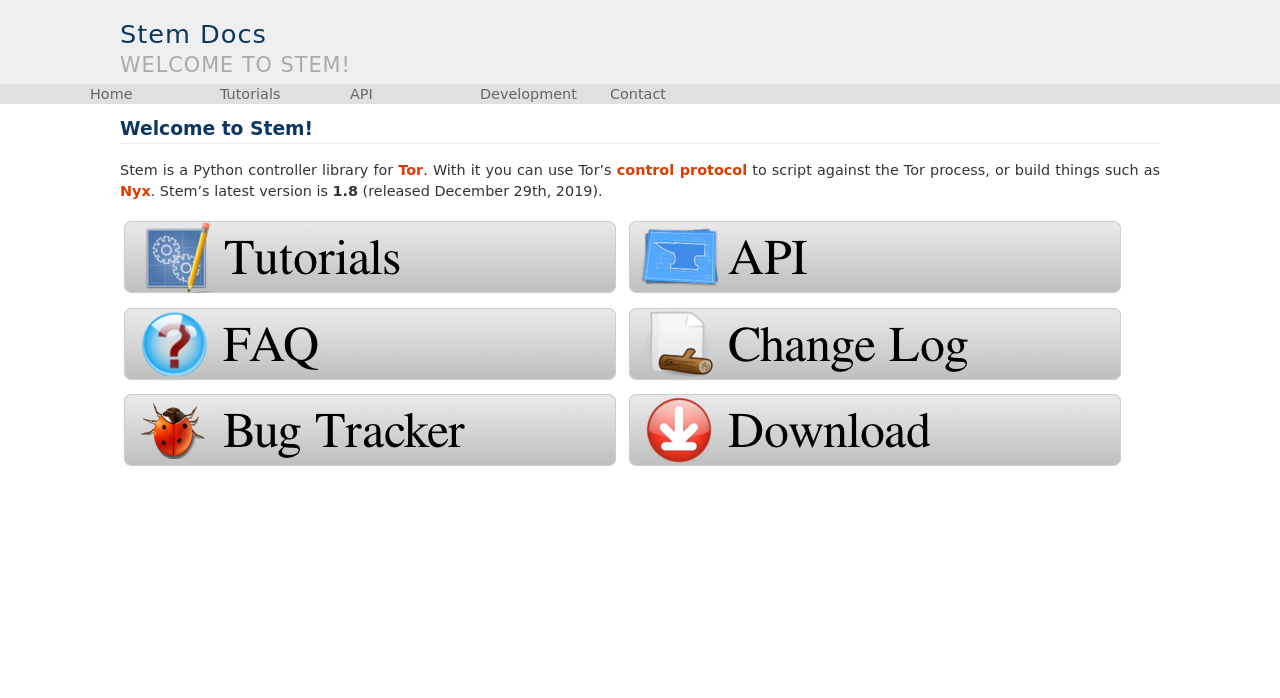
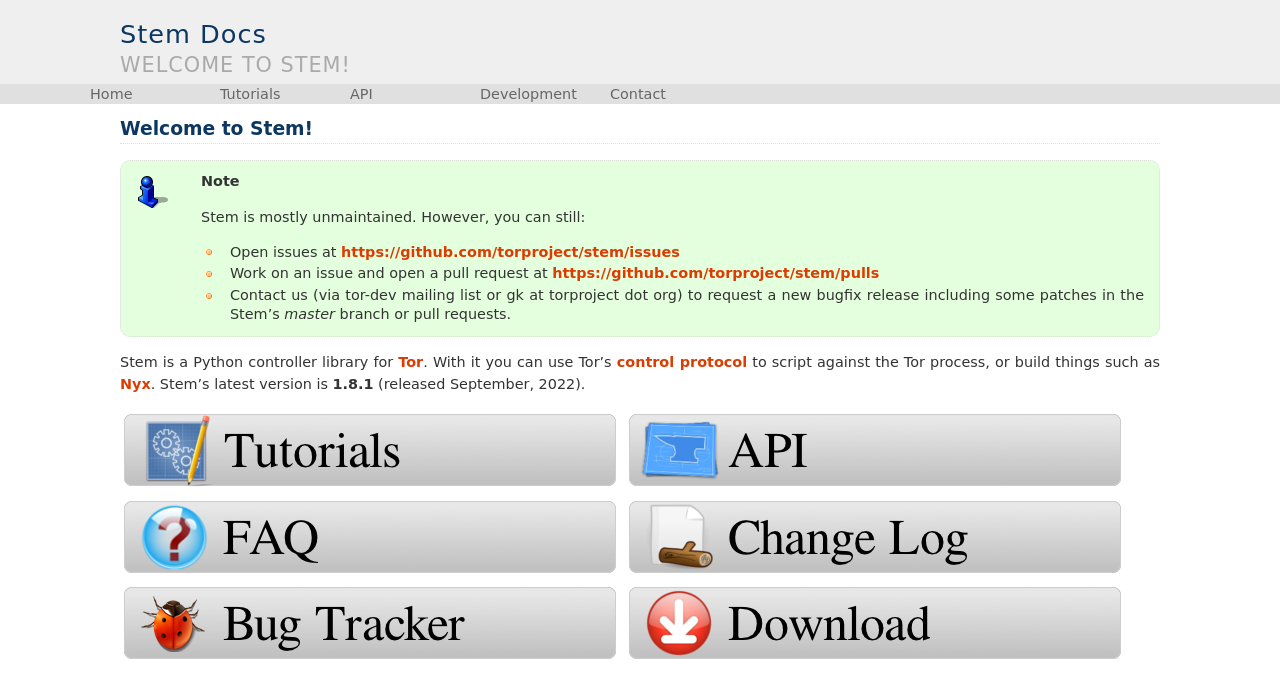
Before and after one commit to torproject/stem, a Sphinx documentation site: the page built from docs/index.rst, in a window 1280 px wide. Shown: the top 698 px of the page. Built offline with Sphinx 7.4.7, drawn with Linux system fonts in a browser that asks for light colours.

Commit message:
Add note about maintenance status

```diff
--- a/docs/index.rst
+++ b/docs/index.rst
@@ -1,7 +1,15 @@
 Welcome to Stem!
 ================
 
-Stem is a Python controller library for `Tor <https://www.torproject.org/>`_. With it you can use Tor's `control protocol <https://gitweb.torproject.org/torspec.git/tree/control-spec.txt>`_ to script against the Tor process, or build things such as `Nyx <https://nyx.torproject.org/>`_. Stem's latest version is **1.8** (released December 29th, 2019).
+.. NOTE:: Stem is mostly unmaintained. However, you can still:
+
+   * Open issues at https://github.com/torproject/stem/issues
+   * Work on an issue and open a pull request at https://github.com/torproject/stem/pulls
+   * Contact us (via tor-dev mailing list or gk at torproject dot org) to request
+     a new bugfix release including some patches in the Stem's `master` branch or
+     pull requests.
+
+Stem is a Python controller library for `Tor <https://www.torproject.org/>`_. With it you can use Tor's `control protocol <https://gitweb.torproject.org/torspec.git/tree/control-spec.txt>`_ to script against the Tor process, or build things such as `Nyx <https://nyx.torproject.org/>`_. Stem's latest version is **1.8.1** (released September, 2022).
 
 .. Main Stem Logo
    Source: http://www.wpclipart.com/plants/assorted/P/plant_stem.png.html
```
Also changed, not shown: README.md (+7 -0 lines).
